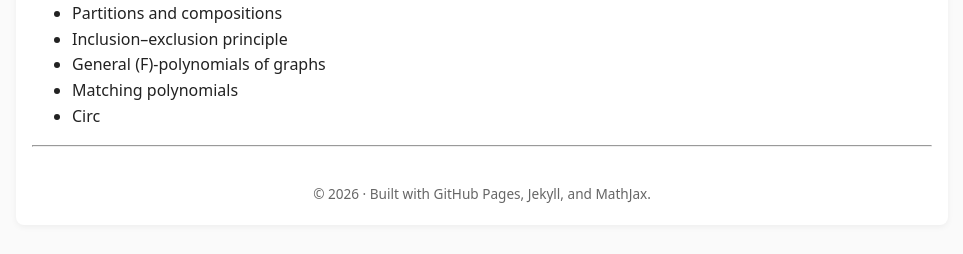
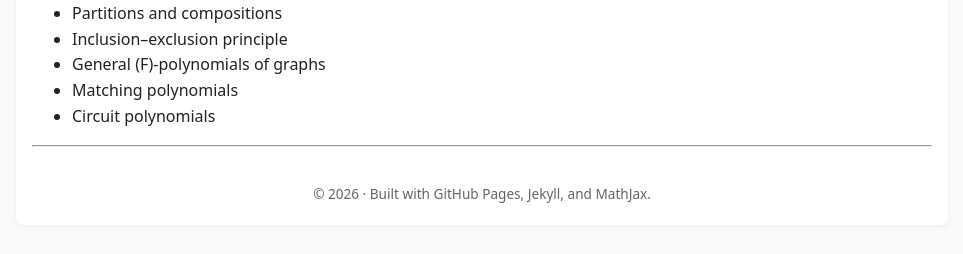
Before and after one commit to SaleemKamaludin/SaleemKamaludin.github.io, a Jekyll site: the page built from courses/graduate/advanced-discrete-mathematics/index.md, in a window 1280 px wide. Shown: the part 904-1158 px from the top of the page, without its empty margins (158-1121 px from the left). Built offline with Jekyll 4.4.1, drawn with Linux system fonts in a browser that asks for light colours.

Commit message:
Update index.md

```diff
--- a/courses/graduate/advanced-discrete-mathematics/index.md
+++ b/courses/graduate/advanced-discrete-mathematics/index.md
@@ -36,4 +36,4 @@ Students are expected to engage with rigorous proofs, advanced combinatorial arg
 - Inclusion–exclusion principle
 - General \(F\)-polynomials of graphs
 - Matching polynomials
-- Circ
+- Circuit polynomials
```
